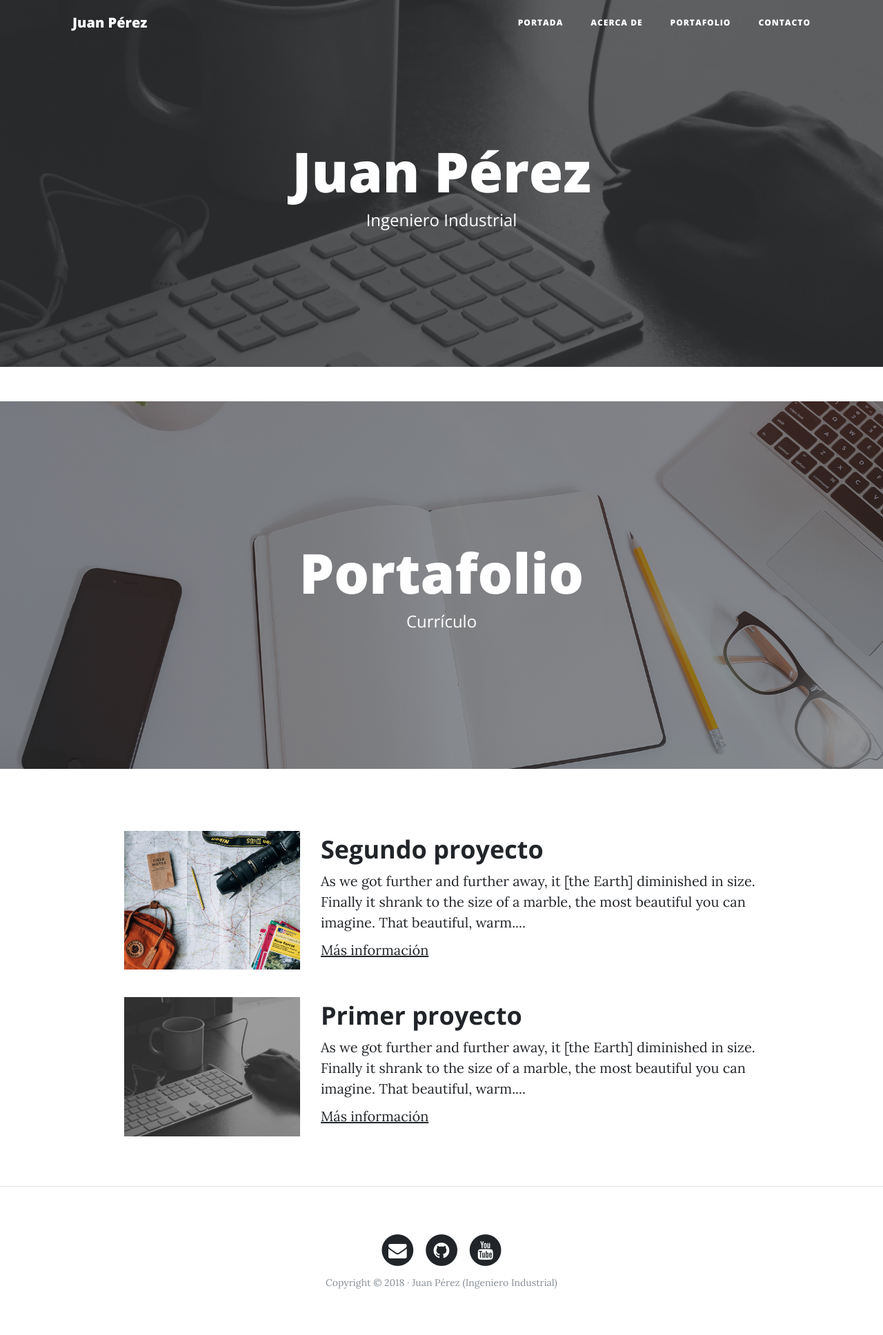
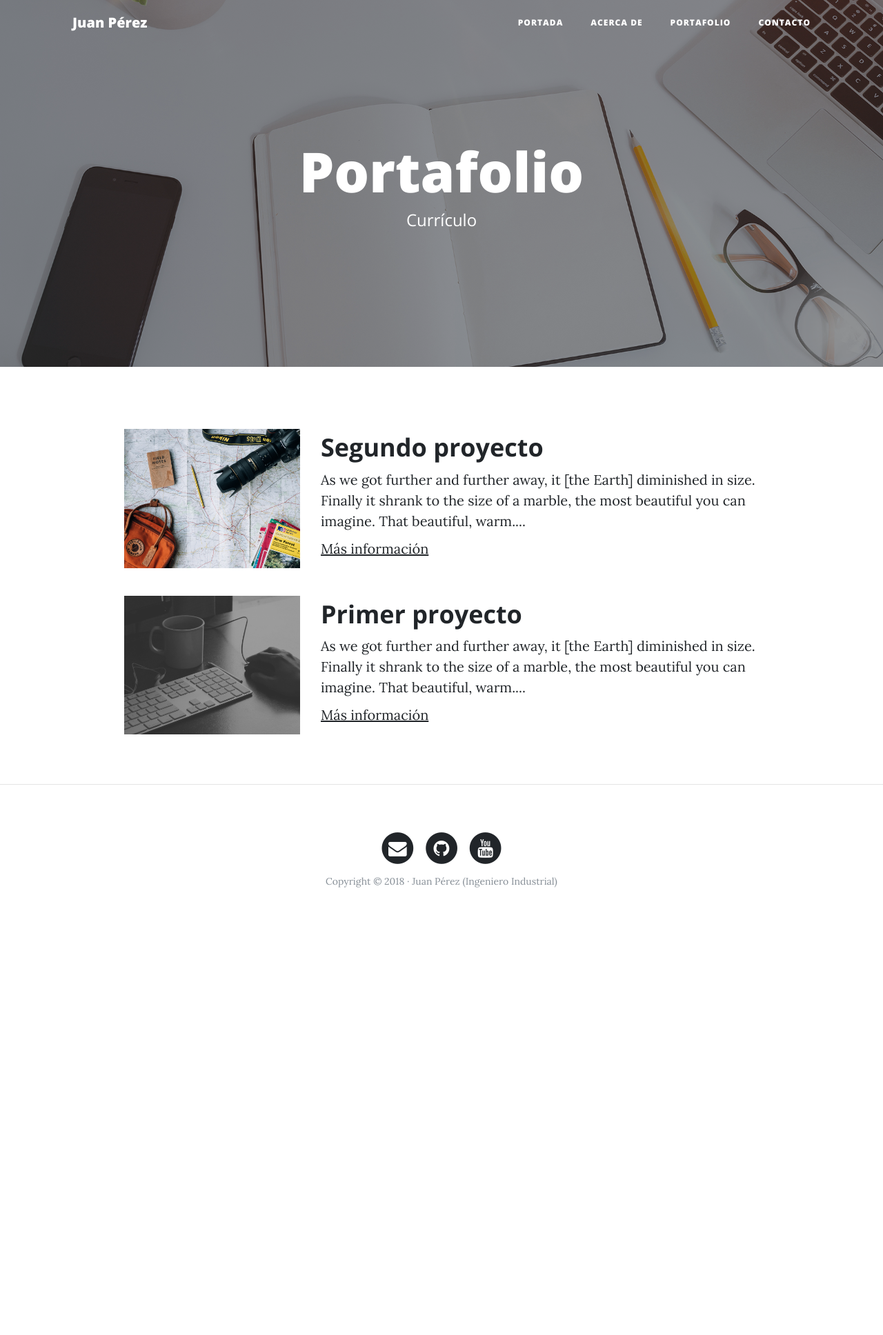
Before and after one commit to Andonny1up/pp-django-web-personal, a Django app: template web_personal/core/templates/core/portfolio.html in a window 1280 px wide. Shown: the whole page at 69% size. After the commit the page ends 1287 px from the top, so only its background shows below. Run offline with Django 3.2, Linux system fonts and the light colour scheme; the template is opened without the code that fills it, so the values that code supplies are empty; some libraries are stand-ins or nearby versions.

Commit message:
cambiar las templates para hacerlas extender bien de la plantilla base

```diff
--- a/web_personal/core/templates/core/base/index.html
+++ b/web_personal/core/templates/core/base/index.html
@@ -26,18 +26,13 @@
     {% include "./header.html" %}
     {% comment %} Contenido {% endcomment %}
       <!-- Cabecera -->
-    <header class="masthead" style="background-image: url('{% static "core/img/home-bg.jpg" %}')">
+    <header class="masthead" style="background-image: url('{% block background %}{% endblock background %}')">
         <div class="overlay"></div>
         <div class="container">
           <div class="row">
             <div class="col-lg-8 col-md-10 mx-auto">
               <div class="site-heading">
-                <h1>
-                    Juan Pérez
-                </h1>
-                <span class="subheading">
-                    Ingeniero Industrial
-                </span>
+                {% block headers %}{% endblock headers %}
               </div>
             </div>
           </div>
@@ -47,6 +42,10 @@
     {% block content %}
 
     {% endblock content %}
+    {% if request.path != "/" %}
+    <hr>
+    {% endif %}
+
 
     {% include "./footer.html" %}
 
--- a/web_personal/core/templates/core/portfolio.html
+++ b/web_personal/core/templates/core/portfolio.html
@@ -2,28 +2,19 @@
 
 {% block title %}Juan Pérez{% endblock title %}
 
+{% block background %}{% load static %}{% static "core/img/portfolio-bg.jpg" %}{% endblock background %}
+{% block headers %}
+	<h1>Portafolio</h1>
+	<span class="subheading">Currículo</span>
+{% endblock headers %}
+
 {% block content %}
-	<!-- Cabecera -->
-	<header class="masthead" style="background-image: url('img/portfolio-bg.jpg')">
-	<div class="overlay"></div>
-	<div class="container">
-		<div class="row">
-			<div class="col-lg-8 col-md-10 mx-auto">
-				<div class="site-heading">
-					<h1>Portafolio</h1>
-					<span class="subheading">Currículo</span>
-				</div>
-			</div>
-		</div>
-	</div>
-	</header>
-
 	<!-- Contenido Principal -->
 	<div class="container">
 		<!-- Proyecto -->
 		<div class="row project">
 			<div class="col-lg-3 col-md-4 offset-lg-1">
-				<img class="img-fluid" src="img/about-bg.jpg" alt="">
+				<img class="img-fluid" src="{% static "core/img/about-bg.jpg" %}" alt="">
 			</div>
 			<div class="col-lg-7 col-md-8">
 				<h2 class="section-heading title">Segundo proyecto</h2>
@@ -34,7 +25,7 @@
 		<!-- Proyecto -->
 		<div class="row project">
 			<div class="col-lg-3 col-md-4 offset-lg-1">
-				<img class="img-fluid" src="img/home-bg.jpg" alt="">
+				<img class="img-fluid" src="{% static "core/img/home-bg.jpg" %}" alt="">
 			</div>
 			<div class="col-lg-7 col-md-8">
 				<h2 class="section-heading title">Primer proyecto</h2>
@@ -43,5 +34,4 @@
 			</div>
 		</div>
 	</div>
-	<hr>
 {% endblock content %}
```
Also changed, not shown: web_personal/core/templates/core/about.html (+7 -17 lines), web_personal/core/templates/core/contact.html (+5 -17 lines), web_personal/core/templates/core/home.html (+10 -2 lines).
